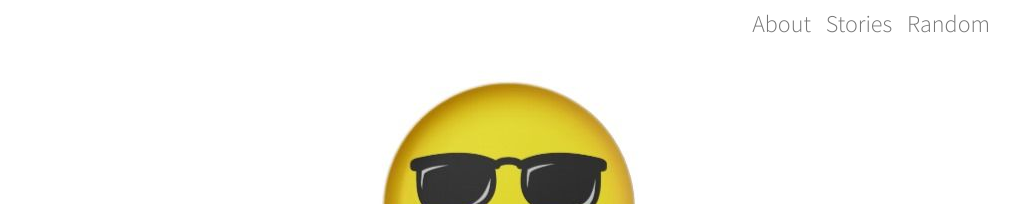
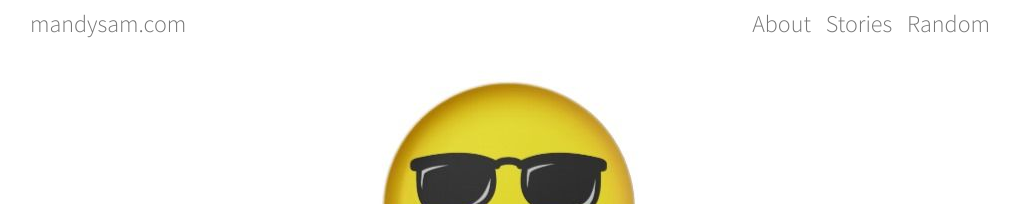
Before and after one commit to mandysam/mandysam.github.io, a Jekyll site: the page built from index.html, in a window 1280 px wide. Shown: the top 204 px of the page, without its empty margins (130-1149 px from the left). Built offline with Jekyll 4.4.1, drawn with Linux system fonts in a browser that asks for light colours.

Commit message:
added logo and created css and img sub d

```diff
--- a/_layouts/default.html
+++ b/_layouts/default.html
@@ -2,19 +2,29 @@
     <head>
         <title>{{ page.title }}</title>
         <meta name="viewport" content="width=device-width, initial-scale=1" />
-        <link href="styles.css" type="text/css" rel="stylesheet" />
+        <link href="/css/styles.css" type="text/css" rel="stylesheet" />
         <link href="https://fonts.googleapis.com/css?family=Source+Sans+Pro:400,300" rel="stylesheet" type="text/css">
     </head>
 
     <body>
+        <div id="header">
             <div class="wrap">
+                <div id="logo">
+                    <a href="/">mandysam.com</a>
+                </div>
                 <div id="nav-menu">
                     <a href="about.html">About</a>
                     <a href="stories.html">Stories</a>
                     <a href="random.html">Random</a>
                 </div>
+                <div class="clearfix"></div>
+            </div>
+        </div>
 
+        <div id="content">
+            <div class="wrap">
                 {{ content }}
+            </div>
         </div>
     </body>
 </html>
--- a/styles.css
+++ b/css/styles.css
@@ -9,13 +9,28 @@ body {
     text-align: center;
 }
 
+.clearfix {
+    clear: both;
+}
+
 .wrap {
     width: 960px;
     max-width: 90%;
     margin: 0 auto;
 }
 
+#logo {
+    float: left;
+}
+
+#logo a {
+    text-decoration: none;
+    color: #777777;
+    font-size: 24px;
+}
+
 #nav-menu {
+    float: right;
 	text-align: right;
     font-size: 24px;
 }
--- a/index.html
+++ b/index.html
@@ -2,7 +2,7 @@
 layout: default
 title: Mandy Sam
 ---
-<img src="happy-face.jpg" />
+<img src="/img/happy-face.jpg" />
 
 <div>
     <h1>Cool shit coming soon!</h1>
--- a/random.html
+++ b/random.html
@@ -3,7 +3,7 @@ layout: default
 title: Random Stuff
 ---
 <h1>This is</h1>
-<img src="random.jpg">
+<img src="/img/random.jpg">
 <div>
 	<p>
 		Random shit.
--- a/stories.html
+++ b/stories.html
@@ -3,7 +3,7 @@ layout: default
 title: Stories
 ---
 <h1>Hello!</h1>
-<img src="black&white.jpg">
+<img src="/img/black&white.jpg">
 <div>
 	<p>
 		:)
```
Also changed, not shown: css/about.css (renamed from about.css), img/black&white.jpg (renamed from black&white.jpg), img/happy-face.jpg (renamed from happy-face.jpg), img/random.jpg (renamed from random.jpg), 1 other file. Lines whose indentation alone changed are shown as unchanged.
